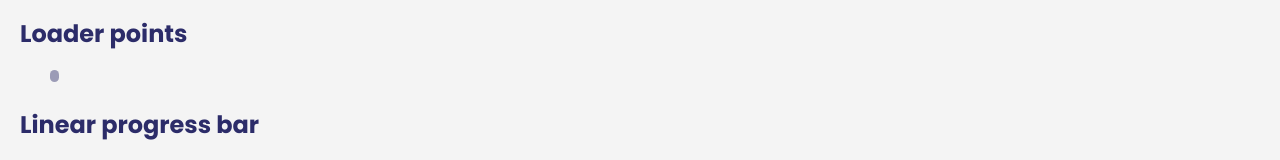
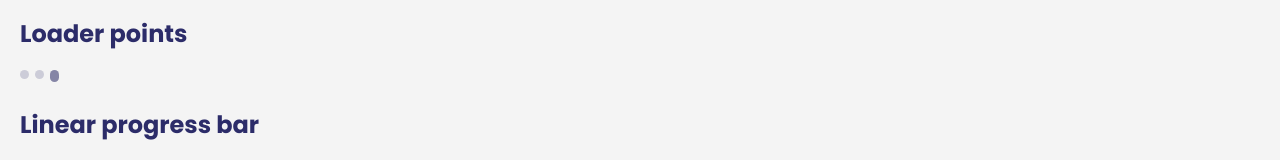
Before and after one commit to Ma-Petite-Planete/ma-petite-librairie, a React (Vite) app: page / in a window 1280 px wide. Shown: the part 4914-5074 px from the top of the page. Built offline with nearby package versions, Linux system fonts and the light colour scheme.

Commit message:
fix color name

```diff
--- a/src/mppStyle.css
+++ b/src/mppStyle.css
@@ -17,7 +17,7 @@
   --main_blue: #5fd3ac;
   --light_blue: #cfeef4;
   --dark_blue_light: rgb(44, 44, 105, 0.8);
-  --: rgb(44, 44, 105, 0.2);
+  --dark_blue_very_light: rgb(44, 44, 105, 0.2);
   --disable_dark_blue: #9595b4;
   --tonic_violet: #b42ff5;
   --pink: #f9c7e9;
```
